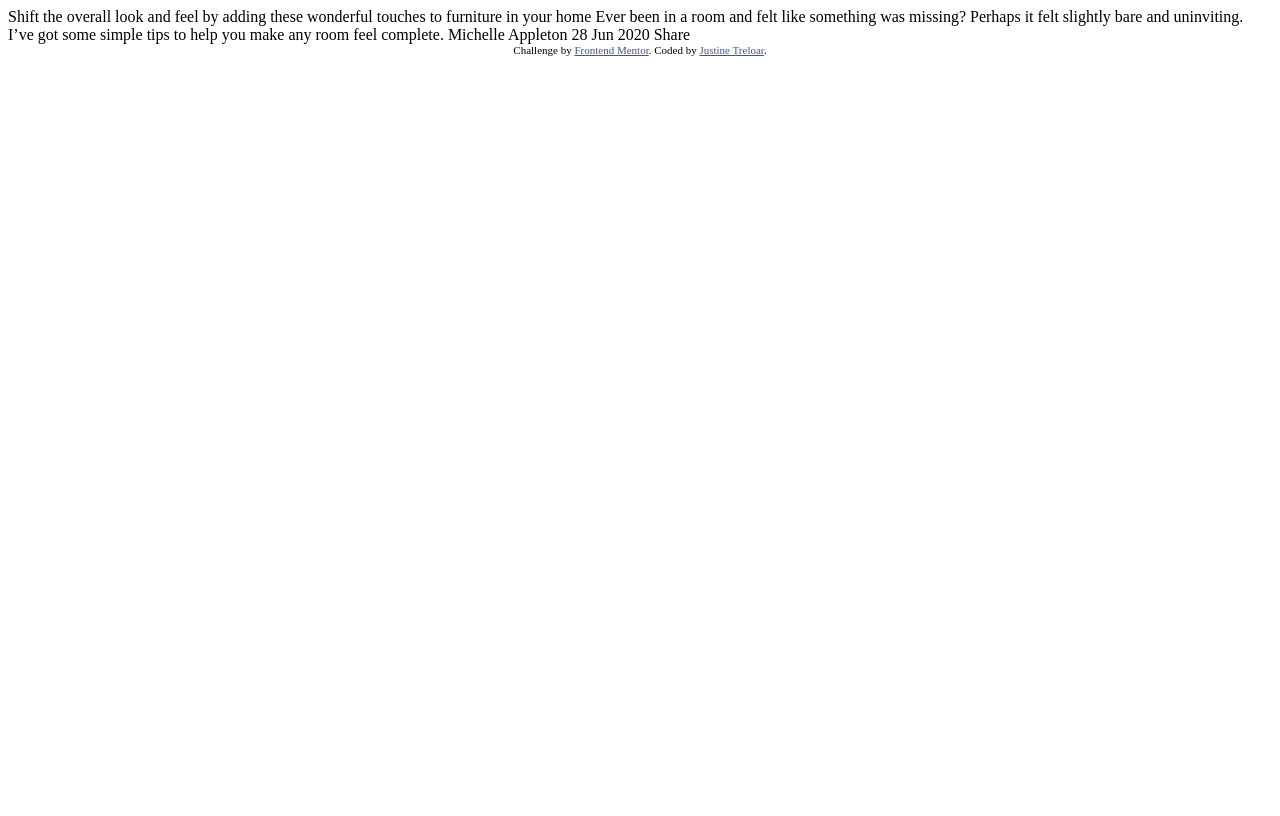
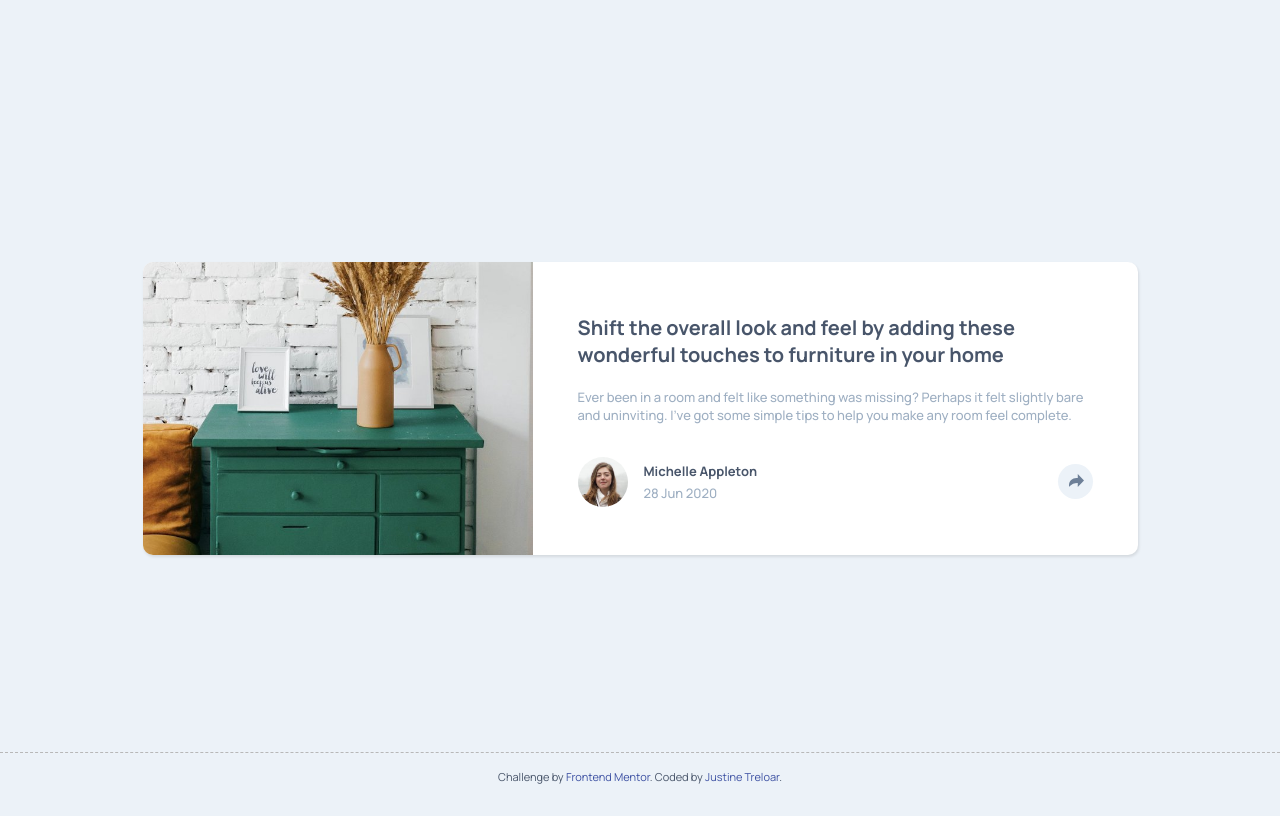
Before and after one commit to jinxd/fem-js-article-preview-component, a plain HTML site: page index.html in a window 1280 px wide. Drawn offline with Linux system fonts and the light colour scheme.

Commit message:
Add layout styles and containerise content.

```diff
--- a/index.html
+++ b/index.html
@@ -1,36 +1,49 @@
 <!DOCTYPE html>
 <html lang="en">
+
   <head>
     <meta charset="UTF-8">
     <meta name="viewport" content="width=device-width, initial-scale=1.0"> <!-- displays site properly based on user's device -->
-
+    <meta name="description" content="Frontend Mentor Challenge">
     <link rel="icon" type="image/png" sizes="32x32" href="./images/favicon-32x32.png">
+    <link rel="preconnect" href="https://fonts.googleapis.com">
+    <link rel="preconnect" href="https://fonts.gstatic.com" crossorigin>
+    <link href="https://fonts.googleapis.com/css2?family=Manrope:wght@200..800&display=swap" rel="stylesheet">
+    <link rel="stylesheet" href="style.css">
 
     <title>Frontend Mentor | Article preview component</title>
 
-  <!-- Feel free to remove these styles or customise in your own stylesheet 👍 -->
-  <style>
-    .attribution { font-size: 11px; text-align: center; }
-    .attribution a { color: hsl(228, 45%, 44%); }
-  </style>
   </head>
+
   <body>
+    <div class="container">
+      <article class="card">
+        <section class="card__image"></section>
+        <section class="card__content">
+          <h1 class="headline">
+            Shift the overall look and feel by adding these wonderful touches to furniture in your home
+          </h1>
+          <p>Ever been in a room and felt like something was missing? Perhaps it felt slightly bare and uninviting. I’ve got some simple tips to help you make any room feel complete.</p>
 
-  Shift the overall look and feel by adding these wonderful
-  touches to furniture in your home
+          <div class="byline">
+            <div class="byline__img"></div>
+            <div class="byline__text">
+              <address class="author"><a rel="author" href="#">Michelle Appleton</a></address>
+              <time pubdate datetime="2020-06-28" title="28 Jun 2020">
+                28 Jun 2020</time>
+            </div>
+            <button class="share"><img src="/images/icon-share.svg" alt="Share"></button>
+          </div>
 
-  Ever been in a room and felt like something was missing? Perhaps
-  it felt slightly bare and uninviting. I’ve got some simple tips
-  to help you make any room feel complete.
 
-  Michelle Appleton
-  28 Jun 2020
-
-  Share
+        </section>
+      </article>
 
       <div class="attribution">
         Challenge by <a href="https://www.frontendmentor.io?ref=challenge" target="_blank">Frontend Mentor</a>.
         Coded by <a href="#">Justine Treloar</a>.
       </div>
+    </div>
   </body>
+
 </html>
--- /dev/null
+++ b/style.css
@@ -0,0 +1,150 @@
+:root {
+  --dk-grey-blue: hsl(217, 19%, 35%);
+  --dk-blue: hsl(214, 17%, 51%);
+  --grey-blue: hsl(212, 23%, 69%);
+  --lt-grey-blue: hsl(210, 46%, 95%);
+}
+
+* {
+  box-sizing: border-box;
+}
+
+body {
+  background-color: var(--lt-grey-blue);
+  font-family: "Manrope", sans-serif;
+  display: grid;
+  place-content: center;
+  min-height: 100vh;
+  color: var(--dk-grey-blue);
+}
+
+a {
+  color: var(--dk-grey-blue);
+  text-decoration: none;
+  font-style: normal;
+}
+
+.container {
+  display: flex;
+  flex-direction: column;
+}
+
+.card {
+  margin: 0;
+  padding: 0;
+  display: flex;
+  flex-direction: column;
+  box-shadow: 1px 2px 3px rgba(0, 0, 0, 0.1);
+  background: #fff;
+  border-radius: 10px;
+  max-width: 995px;
+  font-size: 13px;
+
+
+  p {
+    font-weight: 500;
+    color: var(--grey-blue);
+  }
+
+  .card__image {
+    background: url('/images/drawers.jpg') center / cover no-repeat;
+    width: 100%;
+    min-width: 36%;
+    max-width: 390px;
+    aspect-ratio: 7/4;
+    min-height: fit-content;
+    border-radius: 10px 10px 0 0;
+
+
+  }
+
+  .card__content {
+    padding: 2rem 2.8125rem 3rem 2.8125rem;
+
+    .headline {
+      font-weight: 700;
+      font-size: 1.25rem;
+    }
+  }
+}
+
+.byline {
+  display: flex;
+  align-items: center;
+  justify-content: space-between;
+  gap: 0.5rem 1rem;
+  padding-top: 1.25rem;
+
+  .byline__img {
+    background: url('/images/avatar-michelle.jpg') center / cover no-repeat;
+    min-width: 50px;
+    min-height: 50px;
+    border-radius: 50vw;
+
+  }
+
+  .byline__text {
+    display: flex;
+    flex-direction: column;
+    justify-content: center;
+    align-items: flex-start;
+    gap: 0.25rem;
+    width: 100%;
+
+    .author {
+      font-weight: 700;
+    }
+
+    time {
+      font-weight: 500;
+      color: var(--grey-blue);
+    }
+  }
+
+  .share {
+    background: var(--lt-grey-blue);
+    display: grid;
+    place-content: center;
+    border-radius: 50vw;
+    min-width: 35px;
+    min-height: 35px;
+    border: none;
+
+    img {
+      margin: 0 0 2px 2px;
+    }
+
+    &:hover {
+      background: var(--dk-grey-blue);
+      transition: all ease-in-out 0.2s;
+    }
+  }
+}
+
+
+.attribution {
+  position: fixed;
+  bottom: 0;
+  left: 50%;
+  transform: translateX(-50%);
+
+  border-top: 1px dashed #b8b8b8;
+  padding: 1rem;
+  width: 100%;
+  font-size: 11px;
+  text-align: center;
+}
+
+.attribution a {
+  color: hsl(228, 45%, 44%);
+}
+
+@media (min-width: 375px) {
+  .card {
+    flex-direction: row;
+
+    .card__image {
+      border-radius: 10px 0 0 10px;
+    }
+  }
+}
```
Lines whose indentation alone changed are shown as unchanged.
